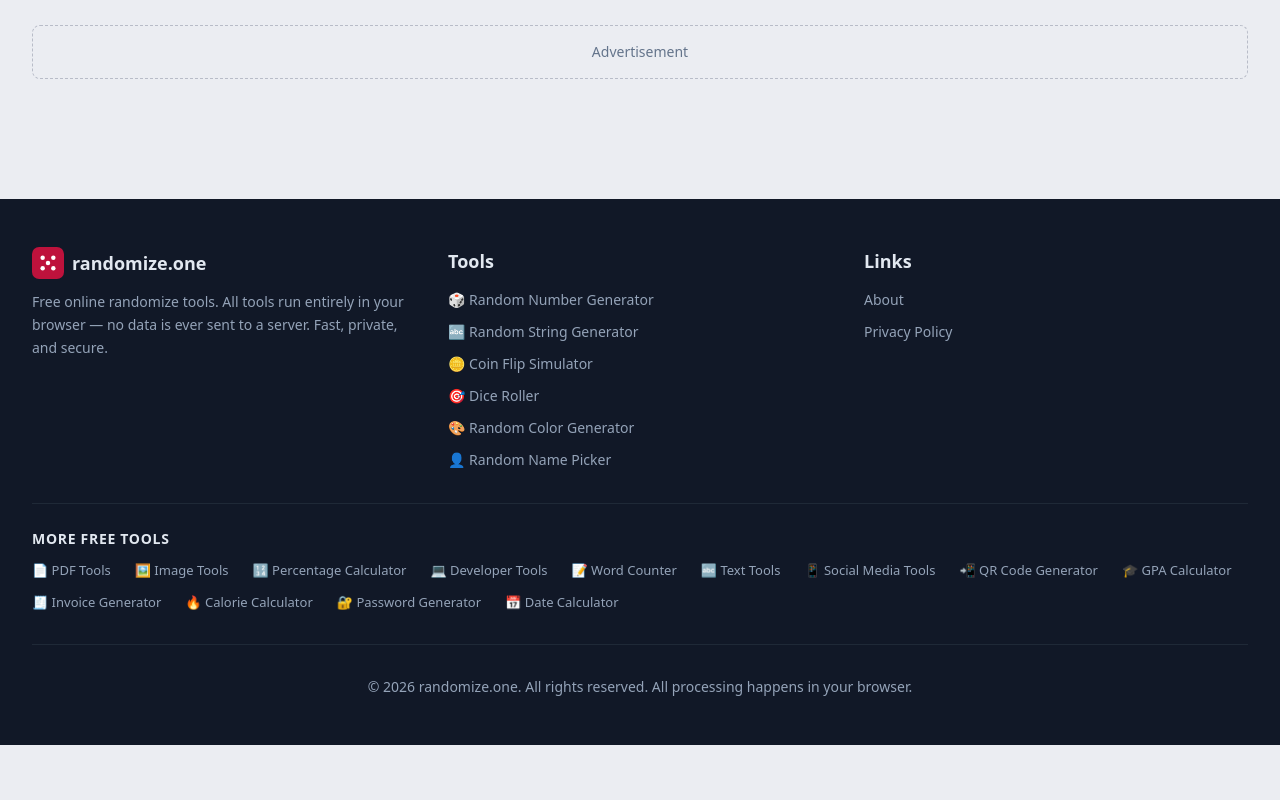
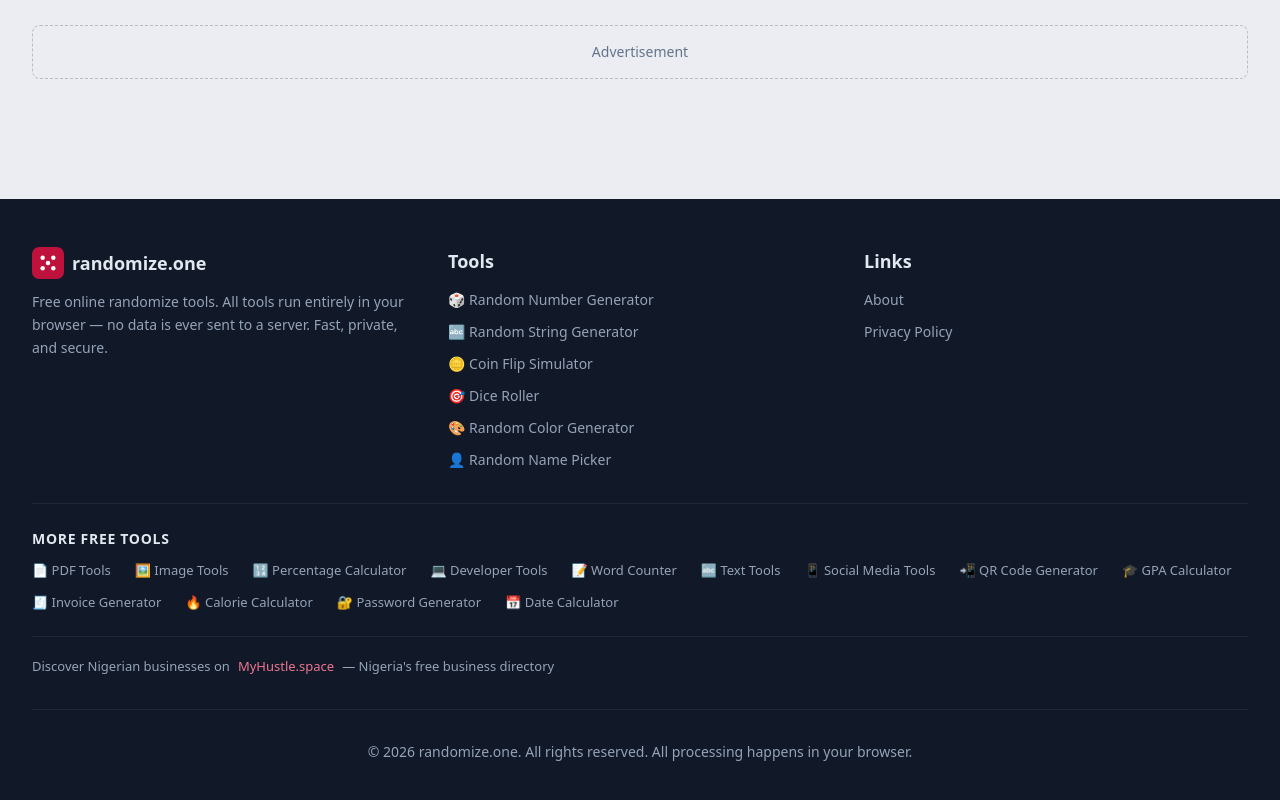
Before and after one commit to kembah17/randomize.one, a Next.js app: page / in a window 1280 px wide. Shown: the part 1850-2650 px from the top of the page. Before the commit the page ends 2595 px from the top, so only its background shows below. Built offline with nearby package versions, Linux system fonts and the light colour scheme; no server answers.

Commit message:
feat: add MyHustle.space backlink to footer - cross-linking for Nigerian business directory

```diff
--- a/src/components/layout/Footer.tsx
+++ b/src/components/layout/Footer.tsx
@@ -70,6 +70,13 @@
           </div>
         </div>
 
+        {/* Nigerian Business Directory */}
+        <div style={{ borderTop: '1px solid var(--color-footer-border)', marginTop: '1.5rem', paddingTop: '1rem' }}>
+          <a href="https://myhustle.space" target="_blank" rel="noopener" style={{ fontSize: '0.8125rem', color: 'var(--color-footer-muted)', textDecoration: 'none', display: 'inline-flex', alignItems: 'center', gap: '0.5rem' }}>
+            Discover Nigerian businesses on <span style={{ color: 'var(--color-footer-link)', fontWeight: 500 }}>MyHustle.space</span> &mdash; Nigeria&apos;s free business directory
+          </a>
+        </div>
+
         <div className="mt-8 pt-8 text-center text-sm" style={{ borderTop: '1px solid var(--color-footer-border)', color: 'var(--color-footer-muted)' }}>
           &copy; {new Date().getFullYear()} randomize.one. All rights reserved. All processing happens in your browser.
         </div>
```
